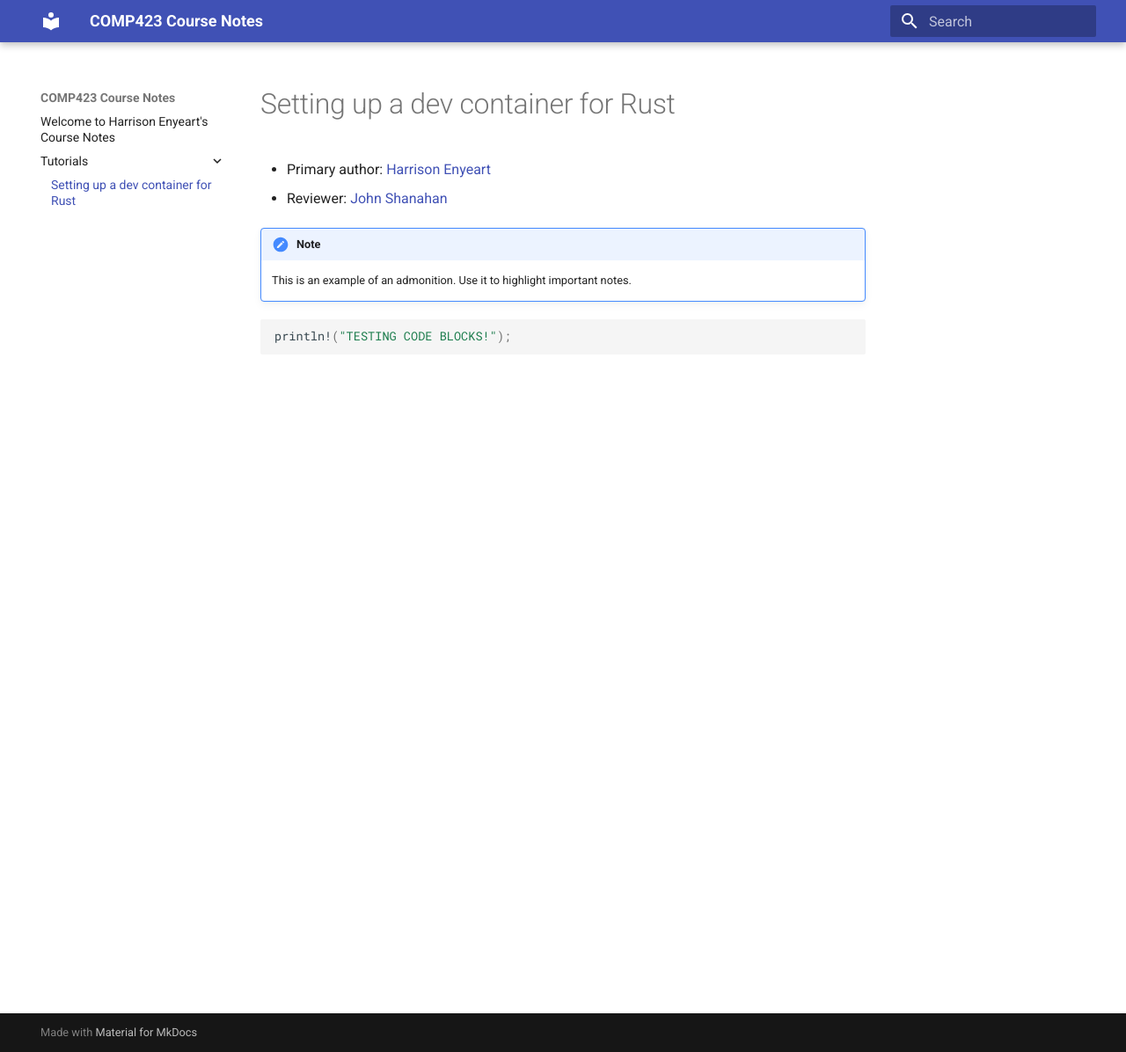
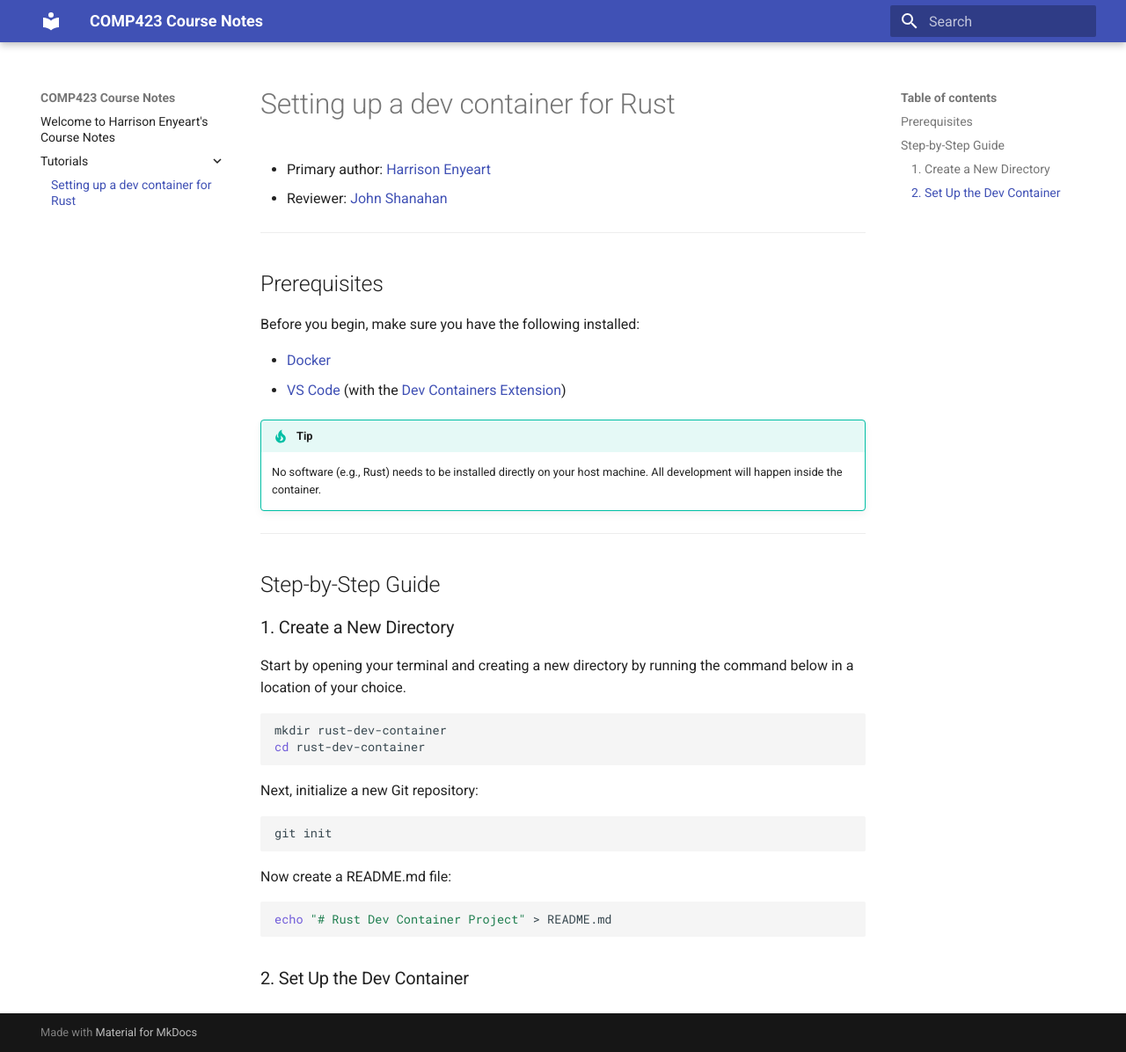
Before and after one commit to HJEunc/comp423-course-notes, an MkDocs documentation site: the page built from docs/tutorials/rust-setup.md, in a window 1280 px wide and 1196 px high. Shown: the whole window at 88% size. Built offline with MkDocs 1.6.1 and Material for MkDocs 9.7.7, drawn with Linux system fonts in a browser that asks for light colours.

Commit message:
Added Prerequisites and started Step-by-Step Guide

````diff
--- a/docs/tutorials/rust-setup.md
+++ b/docs/tutorials/rust-setup.md
@@ -3,9 +3,37 @@
 * Primary author: [Harrison Enyeart](https://github.com/HJEunc)
 * Reviewer: [John Shanahan](https://github.com/JoeShans21)
 
-!!! note
-    This is an example of an admonition. Use it to highlight important notes.
+----
 
-```rust
-println!("TESTING CODE BLOCKS!");
+## Prerequisites
+
+Before you begin, make sure you have the following installed:
+
+* [Docker](https://www.docker.com/products/docker-desktop)
+* [VS Code](https://code.visualstudio.com/) (with the [Dev Containers Extension](https://marketplace.visualstudio.com/items?itemName=ms-vscode-remote.remote-containers))
+!!! Tip
+    No software (e.g., Rust) needs to be installed directly on your host machine. All development will happen inside the container.
+
+---
+
+## Step-by-Step Guide
+
+### 1. Create a New Directory
+
+Start by opening your terminal and creating a new directory by running the command below in a location of your choice.
+```bash
+mkdir rust-dev-container
+cd rust-dev-container
 ```
+
+Next, initialize a new Git repository:
+```bash
+git init
+```
+
+Now create a README.md file:
+```bash
+echo "# Rust Dev Container Project" > README.md
+```
+
+### 2. Set Up the Dev Container
````
